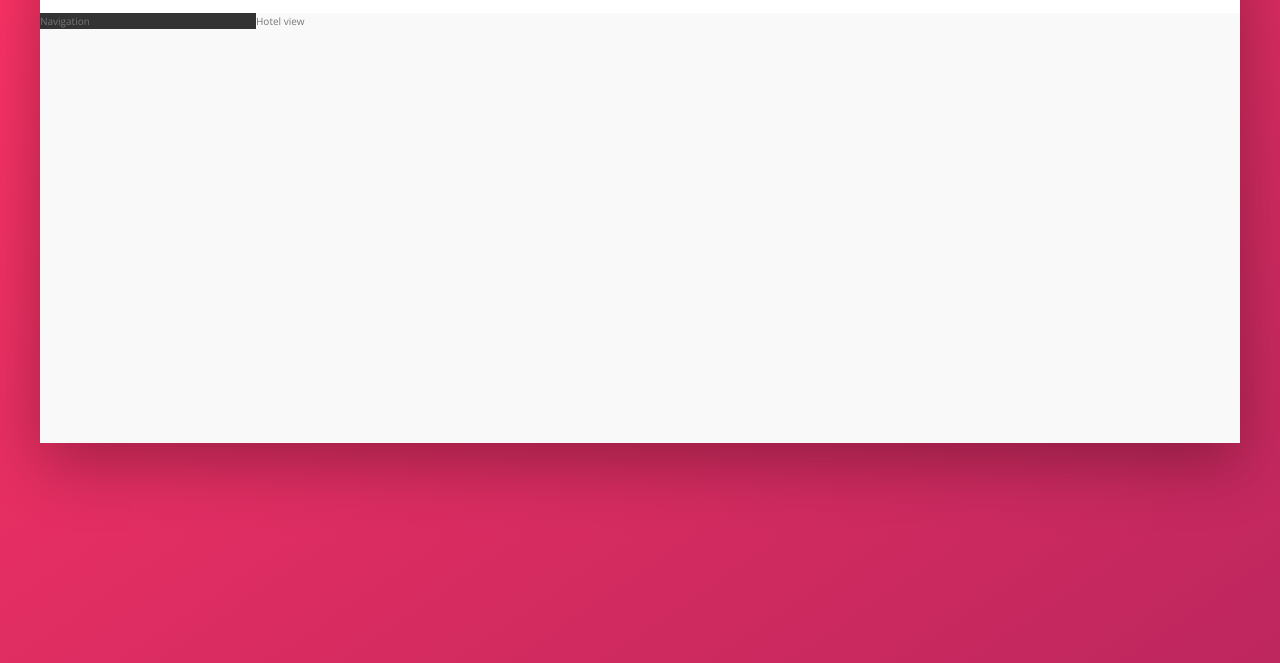
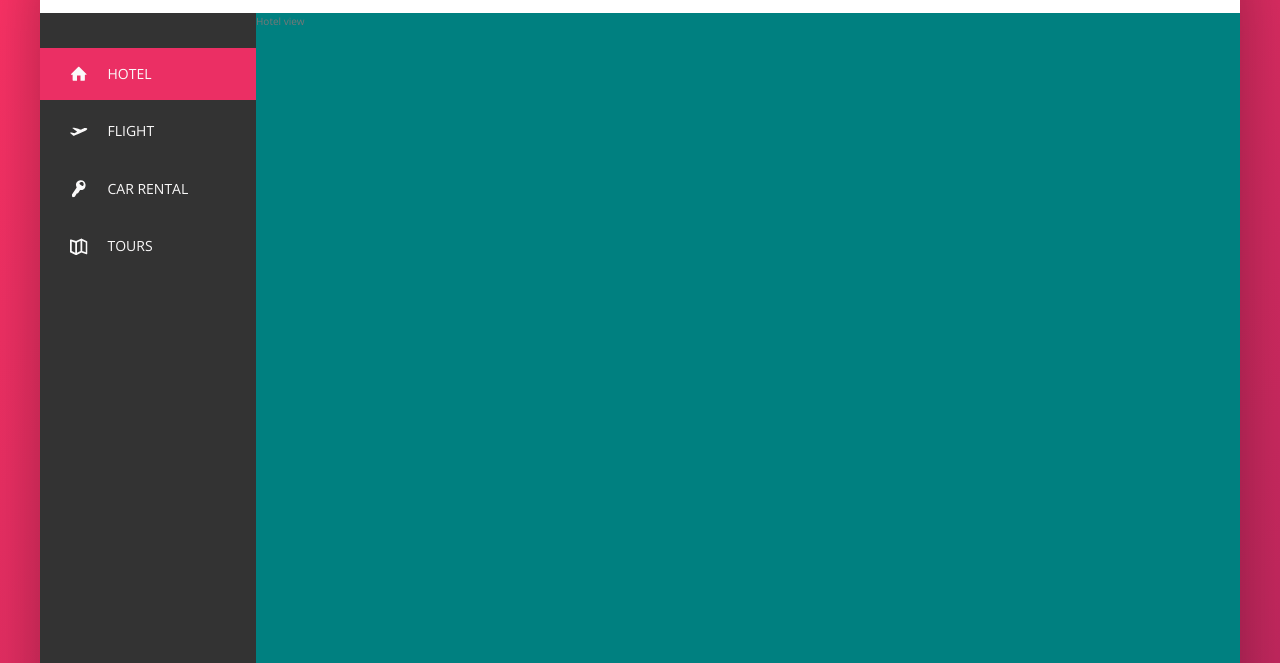
Before and after one commit to Evan-Alexander/hotel-rental-app, a website: page index.html in a window 1280 px wide. Shown: the part 137-800 px from the top of the page. Drawn offline with nearby package versions, Linux system fonts and the light colour scheme.

Commit message:
add side nav with hover and active states

```diff
--- a/index.html
+++ b/index.html
@@ -1,22 +1,29 @@
 <!DOCTYPE html>
 <html lang="en">
   <head>
-        <meta charset="UTF-8">
-        <meta name="viewport" content="width=device-width, initial-scale=1.0">
+    <meta charset="UTF-8" />
+    <meta name="viewport" content="width=device-width, initial-scale=1.0" />
 
-        <link href="https://fonts.googleapis.com/css?family=Open+Sans:300,400,600" rel="stylesheet">
-        <link rel="stylesheet" href="css/style.css">
-        <link rel="shortcut icon" type="image/png" href="img/favicon.png">
+    <link
+      href="https://fonts.googleapis.com/css?family=Open+Sans:300,400,600"
+      rel="stylesheet"
+    />
+    <link rel="stylesheet" href="css/style.css" />
+    <link rel="shortcut icon" type="image/png" href="img/favicon.png" />
 
     <title>trillo &mdash; Your all-in-one booking app</title>
   </head>
   <body>
     <div class="container">
       <header class="header">
-            <img src="img/logo.png" alt="trillo logo" class="logo">
+        <img src="img/logo.png" alt="trillo logo" class="logo" />
 
         <form action="#" class="search">
-              <input type="text" class="search__input" placeholder="Search hotels">
+          <input
+            type="text"
+            class="search__input"
+            placeholder="Search hotels"
+          />
           <button class="search__button">
             <svg class="search__icon">
               <use xlink:href="img/svg-sprite.svg#icon-magnifying-glass"></use>
@@ -38,17 +45,58 @@
             <span class="user-nav__notification">13</span>
           </div>
           <div class="user-nav__user">
-                <img src="img/user.jpg" alt="User photo" class="user-nav__user-photo">
+            <img
+              src="img/user.jpg"
+              alt="User photo"
+              class="user-nav__user-photo"
+            />
             <span class="user-nav__user-name">Jason</span>
           </div>
         </nav>
+      </header>
 
-          </header>
       <div class="content">
         <nav class="sidebar">
-              Navigation
+          <ul class="side-nav">
+            <li class="side-nav__item side-nav__item--active">
+              <a href="#" class="side-nav__link">
+                <svg class="side-nav__icon">
+                  <use xlink:href="img/svg-sprite.svg#icon-home"></use>
+                </svg>
+                <span>Hotel</span>
+              </a>
+            </li>
+            <li class="side-nav__item">
+              <a href="#" class="side-nav__link">
+                <svg class="side-nav__icon">
+                  <use xlink:href="img/svg-sprite.svg#icon-aircraft-take-off"></use>
+                </svg>
+                <span>Flight</span>
+              </a>
+            </li>
+            <li class="side-nav__item">
+              <a href="#" class="side-nav__link">
+                <svg class="side-nav__icon">
+                  <use xlink:href="img/svg-sprite.svg#icon-key"></use>
+                </svg>
+                <span>Car rental</span>
+              </a>
+            </li>
+            <li class="side-nav__item">
+              <a href="#" class="side-nav__link">
+                <svg class="side-nav__icon">
+                  <use xlink:href="img/svg-sprite.svg#icon-map"></use>
+                </svg>
+                <span>Tours</span>
+              </a>
+            </li>
+          </ul>
+          <div class="legal">
+            &copy; 2019 by Trillo.  All rights reserved
+          </div>
         </nav>
-            <main class="hote-view">
+
+        <main class="hotel-view">
           Hotel view
         </main>
       </div>
--- a/sass/_components.scss
+++ b/sass/_components.scss
@@ -113,3 +113,73 @@
     margin-right: 1rem;
   }
 }
+
+/////////////////////
+// SIDE NAVIGATION
+.side-nav {
+  font-size: 1.4rem;
+  list-style: none;
+  margin-top: 3.5rem;
+
+  &__item {
+    position: relative;
+
+    &:not(:last-child) {
+      margin-bottom: .5rem;
+    }
+  }
+
+  &__item:before {
+    content: "";
+    position: absolute;
+    top: 0;
+    left: 0;
+    height: 100%;
+    width: 3px;
+    background-color: var(--color-primary);
+    transform: scaleY(0);
+    transition: transform .1s,
+                width .3s cubic-bezier(1, 0, 0, 1) .1s,
+                background-color .1s;
+  }
+
+  &__item:hover::before,
+  &__item--active::before {
+    transform: scaleY(1);
+    width: 100%;
+  }
+
+  &__item:active::before {
+    background-color: var(--color-primary-light);
+  }
+
+  &__link:link,
+  &__link:visited {
+    color: var(--color-grey-light-1);
+    text-decoration: none;
+    text-transform: uppercase;
+    display: block;
+    padding: 1.5rem 3rem;
+    position: relative;
+    z-index: 10;
+
+    display: flex;
+    align-items: center;
+  }
+
+  &__icon {
+    width: 1.75rem;
+    height: 1.75rem;
+    margin-right: 2rem;
+    fill: currentColor; // inherits the color of its parent element
+  }
+}
+
+/////////////////////
+// LEGAL TEXT
+.legal {
+  font-size: 1.2rem;
+  color: var(--color-grey-light-4);
+  text-align: center;
+  padding: 2.5rem;
+}
--- a/sass/_layout.scss
+++ b/sass/_layout.scss
@@ -25,9 +25,15 @@
 .sidebar {
   background-color: var(--color-grey-dark-1);
   flex: 0 0 18%; // flex-grow: 0, flex-shrink: 0,flex-basis: 18% <- width
+  flex-direction: column;
+  display: flex;
+  justify-content: space-between;
 }
 
 .hotel-view {
   background-color: var(--color-white);
   flex: 1; // takes remaining width of content element not taken by .sidebar
+
+  background-color: teal;
+  height: 80rem;
 }
```
Also changed, not shown: css/style.css. Lines whose indentation alone changed are shown as unchanged.
